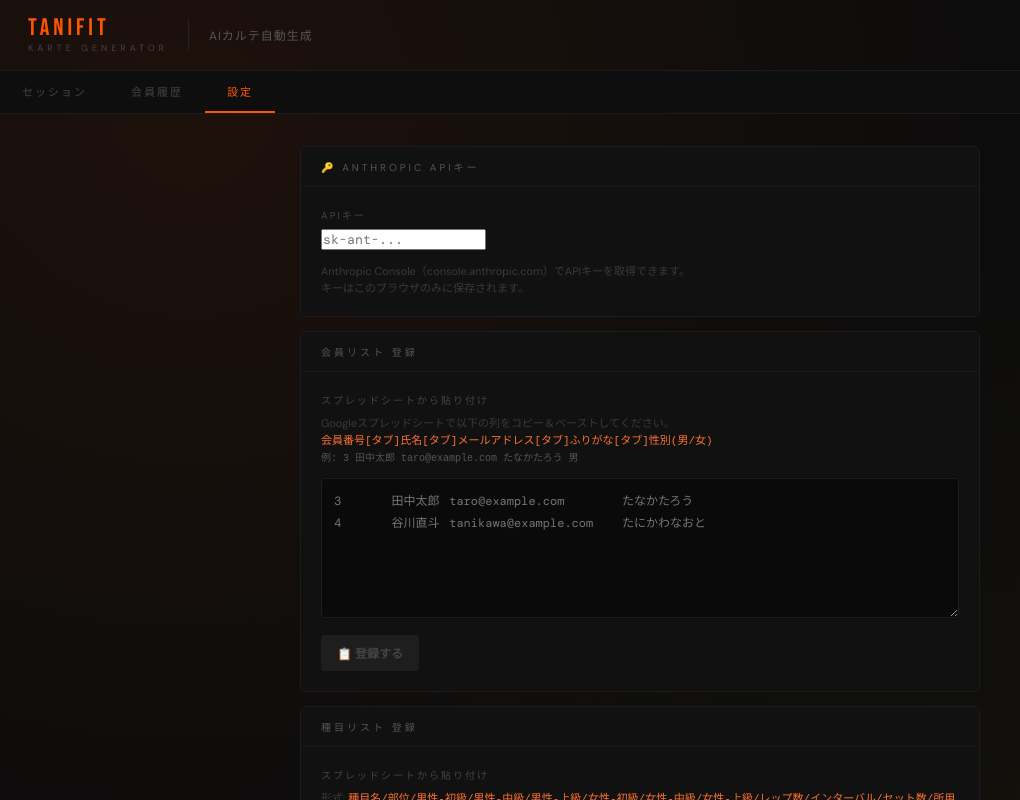
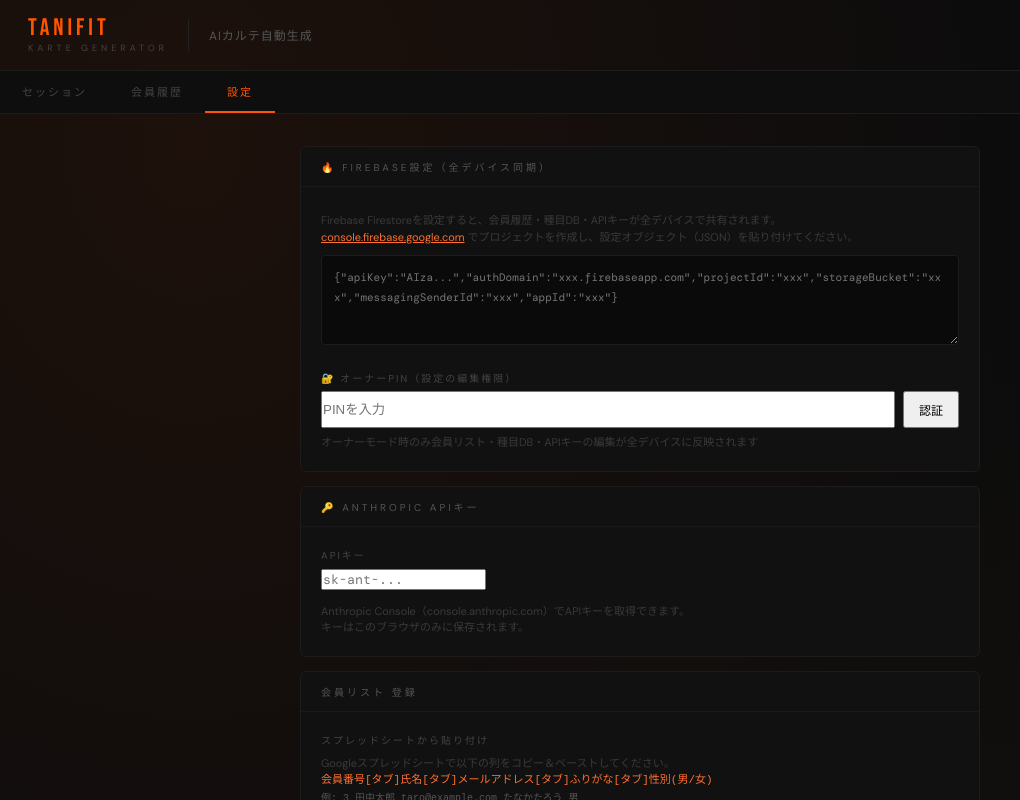
Before and after one commit to tanifit/tanifit-karte, a React (Vite) app in the folder tanifit-deploy/: page / in a window 1280 px wide. Both pictures are taken after a click on the element "設定". Shown: the top 800 px of the page, without its empty margins (0-1020 px from the left). Built offline with nearby package versions, Linux system fonts and the light colour scheme.

Commit message:
Update App.jsx

```diff
--- a/tanifit-deploy/src/App.jsx
+++ b/tanifit-deploy/src/App.jsx
@@ -25,7 +25,26 @@ async function callGemini(apiKey, prompt, maxTokens) {
   return ((data.content || [])[0] || {}).text || "";
 }
 
-// ── localStorage storage shim ─────────────────────────────────
+// ── Firebase ──────────────────────────────────────────────────
+import { initializeApp, getApps } from "firebase/app";
+import { getFirestore, doc, getDoc, setDoc, collection, getDocs, onSnapshot } from "firebase/firestore";
+
+var _db = null;
+var _fbConfigStr = null;
+function getDb() {
+  return _db;
+}
+function initFirebase(cfgStr) {
+  if (!cfgStr || cfgStr === _fbConfigStr) return;
+  try {
+    var cfg = JSON.parse(cfgStr);
+    var app = getApps().length ? getApps()[0] : initializeApp(cfg);
+    _db = getFirestore(app);
+    _fbConfigStr = cfgStr;
+  } catch(e) { _db = null; }
+}
+
+// localStorage fallback（Firebase未設定時）
 const localStore = {
   get: async function(key) {
     try { var v = localStorage.getItem(key); return v ? { value: v } : null; } catch(e) { return null; }
@@ -642,6 +661,11 @@ export default function App() {
   var [error, setError] = useState("");
   var [savedIds, setSavedIds] = useState({});
   var [apiKey, setApiKey] = useState(localStorage.getItem("tanifit:apikey") || "");
+  var [fbConfig, setFbConfig] = useState(localStorage.getItem("tanifit:fbconfig") || "");
+  var [isOwner, setIsOwner] = useState(false);
+  var [ownerPinInput, setOwnerPinInput] = useState("");
+  var [ownerPinError, setOwnerPinError] = useState("");
+  var [fbStatus, setFbStatus] = useState("");
 
   // Prep — 4 slots, each has { id, parts[] }
   var PARTS = ["胸", "肩", "背中", "下半身", "腕", "腹筋"];
@@ -704,9 +728,36 @@ export default function App() {
 
   // dateTime is now sessionDateTime (user-editable)
 
+  // Firebase init on fbConfig change
+  useEffect(function() {
+    if (fbConfig) {
+      try { initFirebase(fbConfig); setFbStatus(""); } catch(e) { setFbStatus("Firebaseエラー: " + e.message); }
+    }
+  }, [fbConfig]);
+
   // Load storage
   useEffect(function() {
     (async function() {
+      var db = getDb();
+      if (db) {
+        // Firebase から読み込み
+        try {
+          var cfgSnap = await getDoc(doc(db, "tanifit", "config"));
+          if (cfgSnap.exists()) {
+            var c = cfgSnap.data();
+            if (c.members) setMembers(c.members);
+            if (c.exerciseList) setExerciseList(c.exerciseList);
+            if (c.apiKey) { setApiKey(c.apiKey); localStorage.setItem("tanifit:apikey", c.apiKey); }
+          }
+        } catch(e) {}
+        try {
+          var histSnap = await getDocs(collection(db, "tanifit_history"));
+          var h = {};
+          histSnap.forEach(function(d){ h[d.id] = d.data(); });
+          setHistory(h);
+        } catch(e) {}
+      } else {
+        // localStorageフォールバック
         try {
           var cfg = await localStore.get("tanifit:config");
           if (cfg) { var c = JSON.parse(cfg.value); if (c.members) setMembers(c.members); if (c.exerciseList) setExerciseList(c.exerciseList); }
@@ -715,11 +766,31 @@ export default function App() {
           var hist = await localStore.get("tanifit:history");
           if (hist) setHistory(JSON.parse(hist.value));
         } catch(e) {}
+      }
     })();
   }, []);
 
   async function saveConfig(updates) {
-    try { await localStore.set("tanifit:config", JSON.stringify(Object.assign({ members, exerciseList }, updates))); } catch(e) {}
+    var merged = Object.assign({ members, exerciseList }, updates);
+    if (apiKey) merged.apiKey = apiKey;
+    var db = getDb();
+    if (db) {
+      try { await setDoc(doc(db, "tanifit", "config"), merged); } catch(e) {}
+    } else {
+      try { await localStore.set("tanifit:config", JSON.stringify(merged)); } catch(e) {}
+    }
+  }
+
+  async function saveHistory(newHistory) {
+    var db = getDb();
+    if (db) {
+      // 変更されたメンバーのみ保存
+      for (var mid in newHistory) {
+        try { await setDoc(doc(db, "tanifit_history", String(mid)), newHistory[mid]); } catch(e) {}
+      }
+    } else {
+      await saveHistory(newHistory);
+    }
   }
 
   // Import CSV
@@ -1059,7 +1130,7 @@ export default function App() {
     newHistory[key].sessions = [{ date: sessionDateTime, karte }].concat(newHistory[key].sessions || []);
     setHistory(newHistory);
     setSavedIds(function(prev){ return Object.assign({}, prev, { [idx]: true }); });
-    try { await localStore.set("tanifit:history", JSON.stringify(newHistory)); } catch(e) {}
+    await saveHistory(newHistory);
   }
 
   async function updateHistorySession(memberKey, si, updatedKarte) {
@@ -1067,7 +1138,7 @@ export default function App() {
     if (newHistory[memberKey] && newHistory[memberKey].sessions[si]) {
       newHistory[memberKey].sessions[si].karte = updatedKarte;
       setHistory(newHistory);
-      try { await localStore.set("tanifit:history", JSON.stringify(newHistory)); } catch(e) {}
+      await saveHistory(newHistory);
     }
   }
 
@@ -1076,7 +1147,7 @@ export default function App() {
     if (newHistory[memberKey]) {
       newHistory[memberKey].sessions.splice(si, 1);
       setHistory(newHistory);
-      try { await localStore.set("tanifit:history", JSON.stringify(newHistory)); } catch(e) {}
+      await saveHistory(newHistory);
     }
   }
 
@@ -1332,6 +1403,58 @@ export default function App() {
           {/* ── SETTINGS ── */}
           {tab === "settings" && (
             <>
+              {/* Firebase設定 */}
+              <div className="panel">
+                <div className="panel-header">
+                  <div className="panel-title">🔥 Firebase設定（全デバイス同期）</div>
+                </div>
+                <div className="panel-body">
+                  <div className="hint" style={{marginBottom:10}}>
+                    Firebase Firestoreを設定すると、会員履歴・種目DB・APIキーが全デバイスで共有されます。<br/>
+                    <a href="https://console.firebase.google.com" target="_blank" style={{color:"#ff7030"}}>console.firebase.google.com</a> でプロジェクトを作成し、設定オブジェクト（JSON）を貼り付けてください。
+                  </div>
+                  <textarea
+                    value={fbConfig}
+                    onChange={function(e){ setFbConfig(e.target.value); localStorage.setItem("tanifit:fbconfig", e.target.value); }}
+                    placeholder={'{"apiKey":"AIza...","authDomain":"xxx.firebaseapp.com","projectId":"xxx","storageBucket":"xxx","messagingSenderId":"xxx","appId":"xxx"}'}
+                    style={{height:80, fontSize:11, fontFamily:"'DM Mono',monospace", marginBottom:8}}
+                  />
+                  {fbStatus && <div className="error-box" style={{marginBottom:8}}>{fbStatus}</div>}
+                  {getDb() && <div className="success-box" style={{marginBottom:8}}>✓ Firebase接続済み</div>}
+
+                  {/* オーナーPIN */}
+                  <div className="label" style={{marginTop:12, marginBottom:6}}>🔐 オーナーPIN（設定の編集権限）</div>
+                  {isOwner ? (
+                    <div style={{display:"flex",gap:8,alignItems:"center"}}>
+                      <div className="success-box" style={{flex:1,marginBottom:0}}>✓ オーナーモード有効</div>
+                      <button className="btn-ghost" style={{fontSize:11}} onClick={function(){ setIsOwner(false); }}>解除</button>
+                    </div>
+                  ) : (
+                    <div style={{display:"flex",gap:8}}>
+                      <input type="password" value={ownerPinInput} onChange={function(e){ setOwnerPinInput(e.target.value); }}
+                        placeholder="PINを入力" style={{flex:1,marginBottom:0}} />
+                      <button className="btn-primary" style={{padding:"8px 14px",fontSize:12}} onClick={async function(){
+                        var db = getDb();
+                        if (!db) { setOwnerPinError("Firebase未設定"); return; }
+                        try {
+                          var pinSnap = await getDoc(doc(db, "tanifit", "owner"));
+                          if (!pinSnap.exists()) {
+                            // 初回設定：このPINをオーナーPINとして登録
+                            await setDoc(doc(db, "tanifit", "owner"), { pin: ownerPinInput });
+                            setIsOwner(true); setOwnerPinError("✓ オーナーPINを新規登録しました");
+                          } else {
+                            if (pinSnap.data().pin === ownerPinInput) { setIsOwner(true); setOwnerPinError(""); }
+                            else { setOwnerPinError("PINが違います"); }
+                          }
+                        } catch(e) { setOwnerPinError("エラー: " + e.message); }
+                      }}>認証</button>
+                    </div>
+                  )}
+                  {ownerPinError && <div style={{fontSize:11,color: ownerPinError.startsWith("✓") ? "#4caf50":"#ff5500",marginTop:4}}>{ownerPinError}</div>}
+                  <div className="hint" style={{marginTop:6}}>オーナーモード時のみ会員リスト・種目DB・APIキーの編集が全デバイスに反映されます</div>
+                </div>
+              </div>
+
               <div className="panel">
                 <div className="panel-header">
                   <div className="panel-title">🔑 Anthropic APIキー</div>
@@ -1339,7 +1462,13 @@ export default function App() {
                 <div className="panel-body">
                   <div className="label" style={{marginBottom:6}}>APIキー</div>
                   <input type="password" value={apiKey}
-                    onChange={function(e){ setApiKey(e.target.value); localStorage.setItem("tanifit:apikey", e.target.value); }}
+                    onChange={function(e){
+                      var k = e.target.value;
+                      setApiKey(k);
+                      localStorage.setItem("tanifit:apikey", k);
+                      // Firebase にも保存（オーナーのみ）
+                      if (isOwner) { saveConfig({ apiKey: k }); }
+                    }}
                     placeholder="sk-ant-..."
                     style={{marginBottom:8, fontFamily:"'DM Mono',monospace"}}
                   />
```
Lines whose indentation alone changed are shown as unchanged.
